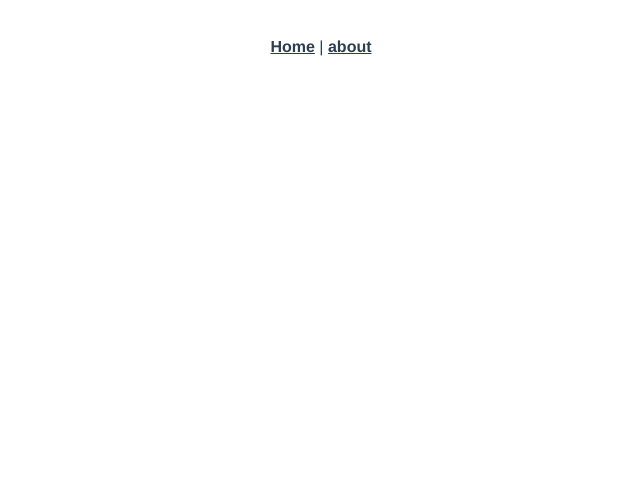
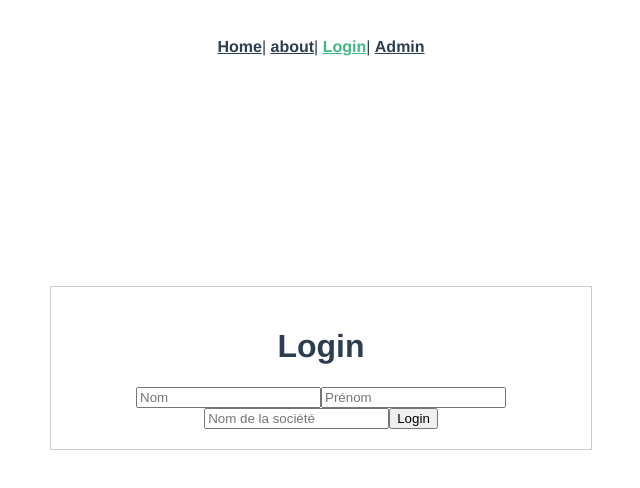
Before and after one commit to CorentinGautier/app-questionnaire-vue, a Vue app: page /#/login in a window 1280 px wide. Shown: the top 488 px of the page, without its empty margins (319-959 px from the left). Built offline with nearby package versions, Linux system fonts and the light colour scheme.

Commit message:
init différentes pages et affichage d'un login

```diff
--- a/src/App.vue
+++ b/src/App.vue
@@ -1,16 +1,18 @@
 <template>
   <div id="app">
     <div id="nav">
-      <router-link to="/">Home</router-link> |
-      <router-link to="/about">about</router-link>
+      <router-link to="/">Home</router-link>|
+      <router-link to="/about">about</router-link>|
+      <router-link to="/login">Login</router-link>|
+      <router-link to="/admin">Admin</router-link>
     </div>
-    <router-view/>
+    <router-view />
   </div>
 </template>
 
 <style lang="scss">
 #app {
-  font-family: 'Avenir', Helvetica, Arial, sans-serif;
+  font-family: "Avenir", Helvetica, Arial, sans-serif;
   -webkit-font-smoothing: antialiased;
   -moz-osx-font-smoothing: grayscale;
   text-align: center;
--- a/src/router/index.js
+++ b/src/router/index.js
@@ -17,6 +17,21 @@
     // this generates a separate chunk (about.[hash].js) for this route
     // which is lazy-loaded when the route is visited.
     component: () => import(/* webpackChunkName: "about" */ '../views/About.vue')
+  },
+  {
+    path: '/login',
+    name: 'Login',
+    component: () => import('../views/Login.vue')
+  },
+  {
+    path: '/questionnaire',
+    name: 'Questionnaire',
+    component: () => import('../views/Questionnaire.vue')
+  },
+  {
+    path: '/admin',
+    name: 'Admin',
+    component: () => import('../views/Admin.vue')
   }
 ]
 
--- /dev/null
+++ b/src/views/Admin.vue
@@ -0,0 +1,5 @@
+<template>
+  <div class="admin">
+    <h1>On est dans l'admin</h1>
+  </div>
+</template>
--- /dev/null
+++ b/src/views/Login.vue
@@ -0,0 +1,48 @@
+<template>
+  <div id='login'>
+   <h1>Login</h1>
+    <input type='text' name='userLastname' v-model='input.cguserLastname' placeholder='Nom' />
+    <input type='text' name='userFirstname' v-model='input.cguserFirstname' placeholder='Prénom' />
+    <input
+      type='text'
+      name='societyName'
+      v-model='input.cgsocietyName'
+      placeholder='Nom de la société'
+    />
+    <button type='button' v-on:click='login()'>Login</button>
+  </div>
+</template>
+<script>
+export default {
+  name: 'Login',
+  data () {
+    return {
+      input: {
+        cguserLastname: '',
+        cguserFirstname: '',
+        cgsocietyName: ''
+      }
+    }
+  },
+  methods: {
+    login () {
+      if (this.cguserFirstname !== '' && this.cguserLastname !== '' && this.cgsocietyName !== '') {
+        return true
+      } else {
+        console.log = 'Please put your first.last name and your society name.'
+        return false
+      }
+    }
+  }
+}
+</script>
+<style scoped>
+#login {
+  width: 500px;
+  border: 1px solid #cccccc;
+  background-color: #ffffff;
+  margin: auto;
+  margin-top: 200px;
+  padding: 20px;
+}
+</style>
--- /dev/null
+++ b/src/views/Questionnaire.vue
@@ -0,0 +1,11 @@
+<template>
+  <div class="questionnaire">
+</div>
+</template>
+
+<script>
+
+export default {
+}
+
+</script>
```
